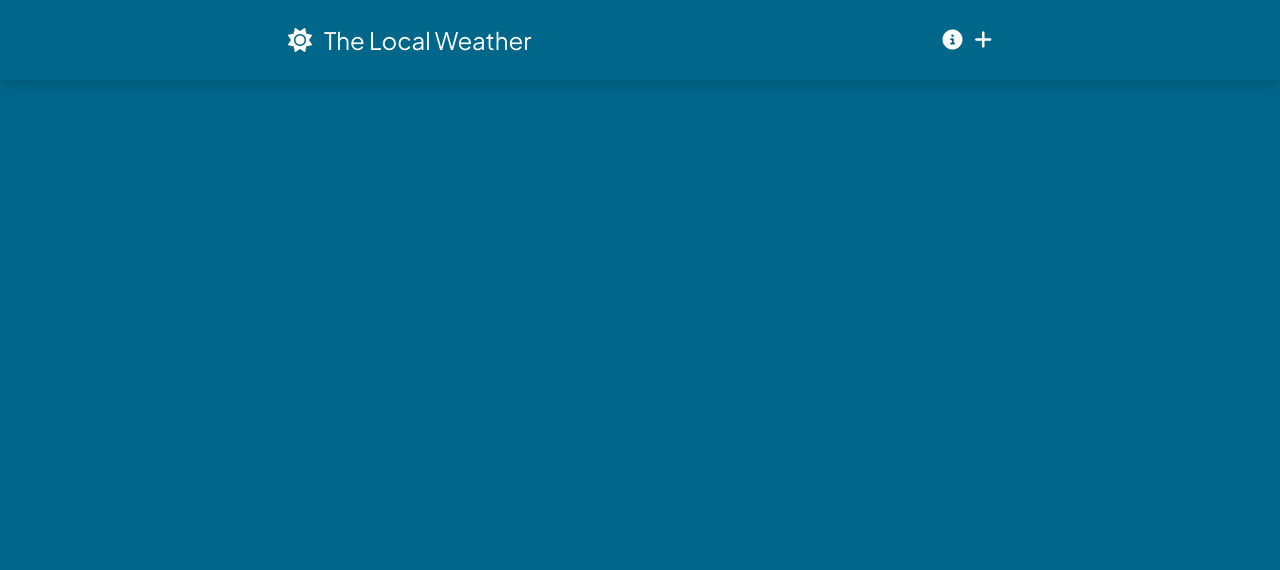
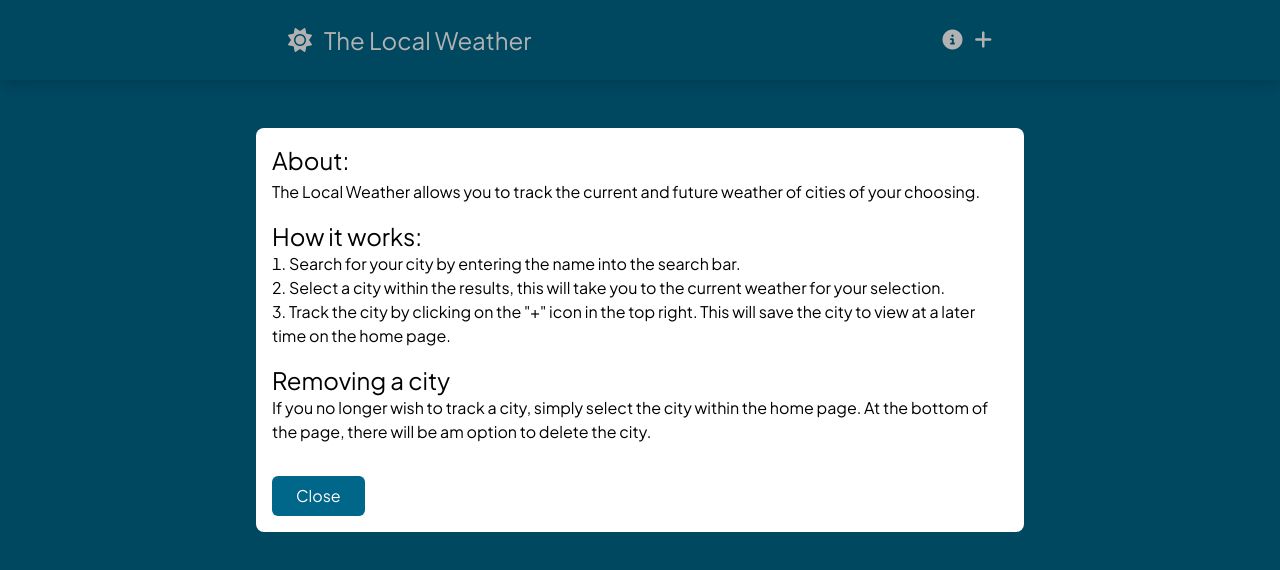
Before and after one commit to gustonecrush/local-weather-app, a Vue app: page / in a window 1280 px wide. Shown: the top 570 px of the page. Built offline with nearby package versions, Linux system fonts and the light colour scheme.

Commit message:
created base modal

```diff
--- a/src/App.vue
+++ b/src/App.vue
@@ -6,8 +6,6 @@
 </template>
 
 <script setup>
-import { RouterView } from 'vue-router'
-import SiteNavigation from './components/SiteNavigation.vue'
+  import { RouterView } from 'vue-router'
+  import SiteNavigation from './components/SiteNavigation.vue'
 </script>
-
-<style lang="scss" scoped></style>
--- /dev/null
+++ b/src/components/BaseModal.vue
@@ -0,0 +1,14 @@
+<template>
+  <div
+    class="absolute w-full bg-black bg-opacity-30 h-screen top-0 left-0 flex justify-center px-8"
+  >
+    <div class="p-4 bg-white self-start mt-32 max-w-screen-md rounded-lg">
+      <slot />
+      <button class="text-white mt-8 bg-weather-primary py-2 px-6 rounded-md">
+        Close
+      </button>
+    </div>
+  </div>
+</template>
+
+<script setup></script>
--- a/src/components/SiteNavigation.vue
+++ b/src/components/SiteNavigation.vue
@@ -18,10 +18,42 @@
           class="fa-solid fa-plus text-xl hover:text-weather-secondary duration-150 cursor-pointer"
         ></i>
       </div>
+
+      <BaseModal>
+        <div class="text-black">
+          <h1 class="text-2xl mb-1">About:</h1>
+          <p class="mb-4">
+            The Local Weather allows you to track the current and future weather
+            of cities of your choosing.
+          </p>
+          <h2 class="text-2xl">How it works:</h2>
+          <ol class="list-decimal list-inside mb-4">
+            <li>
+              Search for your city by entering the name into the search bar.
+            </li>
+            <li>
+              Select a city within the results, this will take you to the
+              current weather for your selection.
+            </li>
+            <li>
+              Track the city by clicking on the "+" icon in the top right. This
+              will save the city to view at a later time on the home page.
+            </li>
+          </ol>
+
+          <h2 class="text-2xl">Removing a city</h2>
+          <p>
+            If you no longer wish to track a city, simply select the city within
+            the home page. At the bottom of the page, there will be am option to
+            delete the city.
+          </p>
+        </div>
+      </BaseModal>
     </nav>
   </header>
 </template>
 
 <script setup>
 import { RouterLink } from 'vue-router'
+import BaseModal from './BaseModal.vue'
 </script>
```
